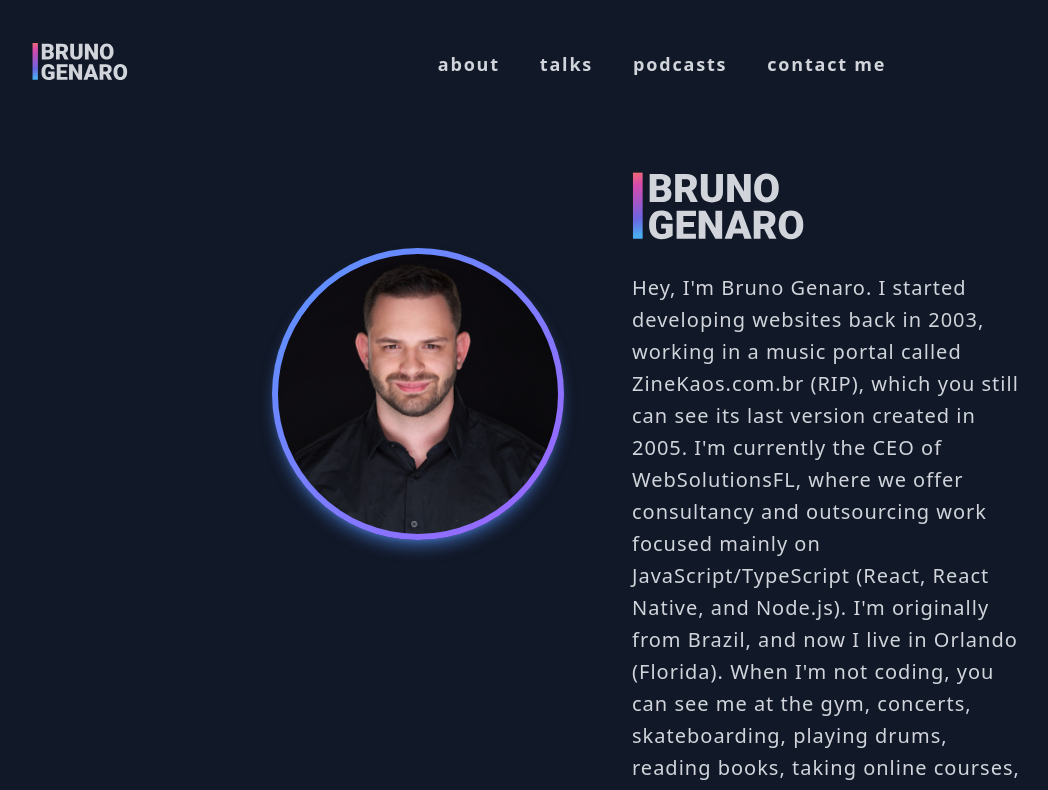
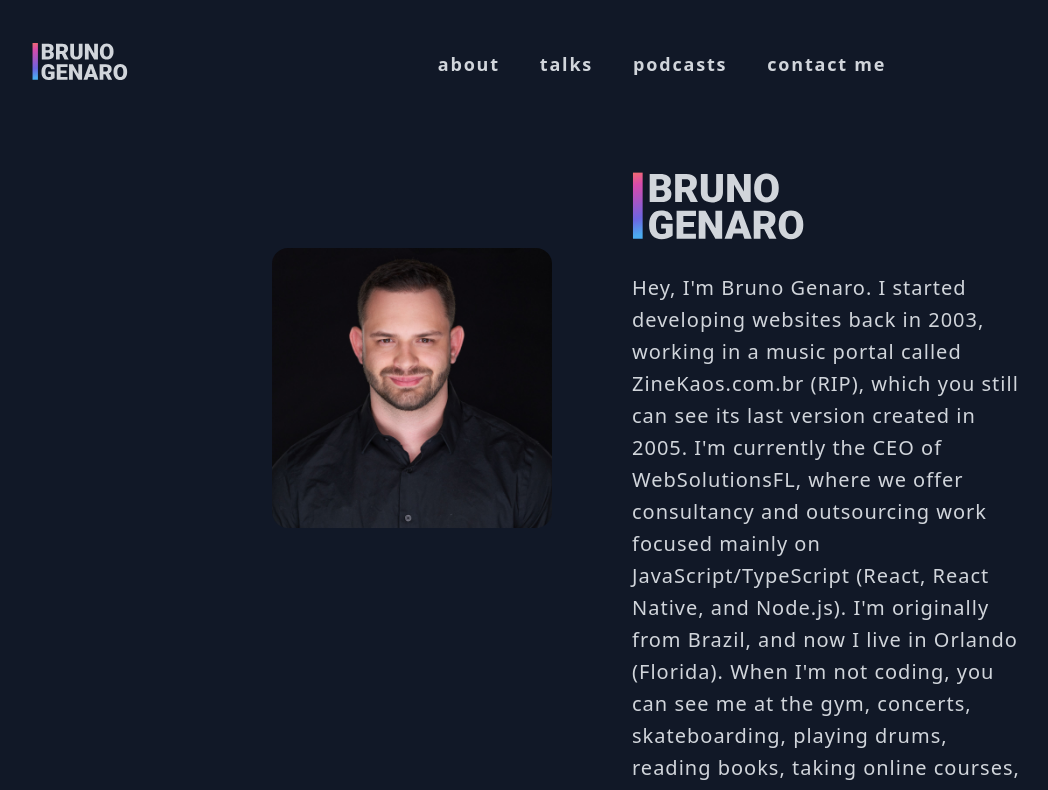
Before and after one commit to brunogenaro/bgenaro.me, a Next.js app: page /about in a window 1280 px wide. Shown: the top 790 px of the page, without its empty margins (48-1096 px from the left). Built offline with nearby package versions, Linux system fonts and the light colour scheme.

Commit message:
feat: Avatar

```diff
--- a/src/components/Avatar/index.tsx
+++ b/src/components/Avatar/index.tsx
@@ -1,16 +1,13 @@
 import Image from 'next/image'
 import React from 'react'
-import ImageContainer, { AvatarPosition, ImageBorder } from './styles'
+import ImageContainer from './styles'
 
 interface iAvatar {
   src?: string
   alt?: string
 }
 const Avatar = ({ src, alt }: iAvatar) => (
-  <AvatarPosition>
-    <div className="relative">
-      <ImageBorder className="absolute flex items-center justify-center rounded-full bg-gradient-to-br from-cyan-500 to-blue-500 shadow-lg shadow-cyan-500/50" />
-      <ImageContainer className="absolute overflow-hidden rounded-full">
+  <ImageContainer className="overflow-hidden rounded-2xl">
     <Image
       src={src || ''}
       alt={alt}
@@ -19,8 +16,6 @@ const Avatar = ({ src, alt }: iAvatar) => (
       objectFit="cover"
     />
   </ImageContainer>
-    </div>
-  </AvatarPosition>
 )
 
 Avatar.defaultProps = {
```
Lines whose indentation alone changed are shown as unchanged.
